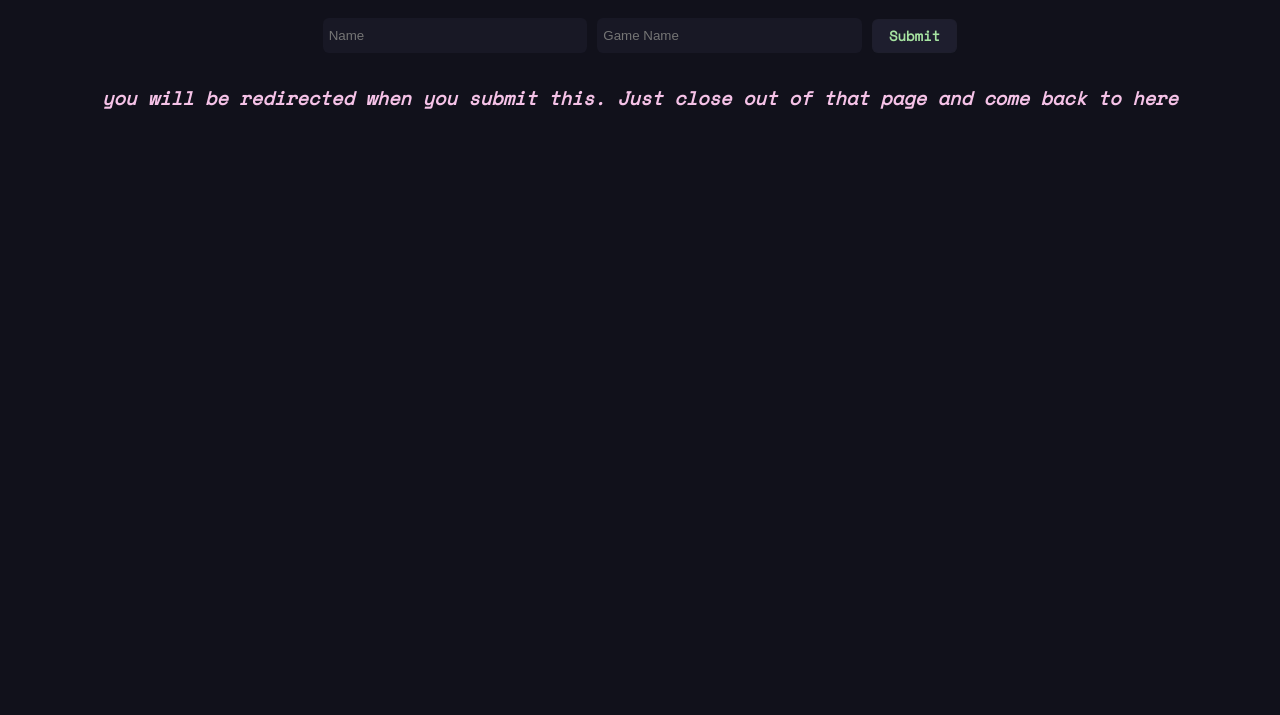
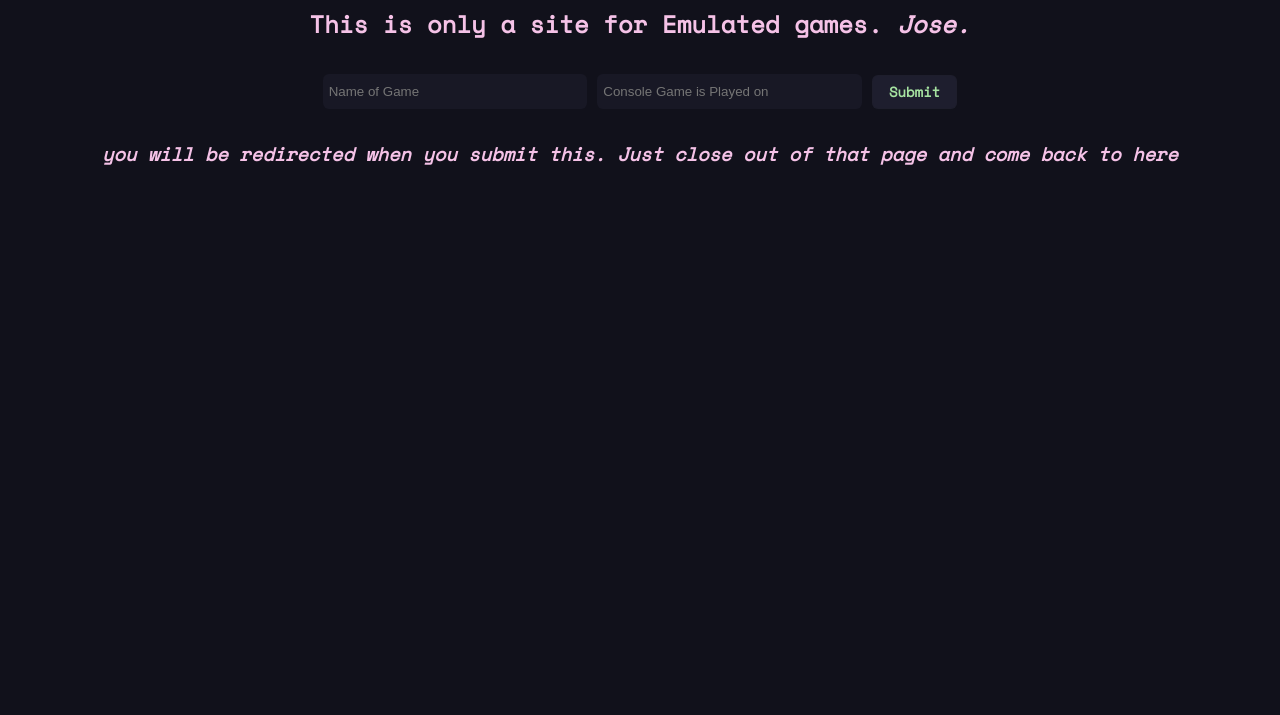
Before and after one commit to raidontpaizer/raidontpaizer.github.io, a website: page roms/form.html in a window 1280 px wide. Shown: the part 85-800 px from the top of the page. Drawn offline with nearby package versions, Linux system fonts and the light colour scheme.

Commit message:
Update form.html

```diff
--- a/roms/form.html
+++ b/roms/form.html
@@ -27,8 +27,9 @@
   method="POST"
   action="https://script.google.com/macros/s/AKfycbzYn0bZdwg3MqfHfAyZvlJz9M1aKX-KtC2fXAUYlWGgh423aohxJJ3c5e7pu9fU2DYl/exec"
 >
-  <input name="Name" type="text" placeholder="Name" required>
-  <input name="Rom" type="text" placeholder="Game Name" required>
+  <h2>This is only a site for Emulated games. <i>Jose.</i></h2>
+  <input name="Rom" type="text" placeholder="Name of Game" required>
+  <input name="Console" type="text" placeholder="Console Game is Played on" required>
   <button class="button" type="submit">Submit</button>
 </form>
     <i><h3>you will be redirected when you submit this. Just close out of that page and come back to here</h3></i>
```
